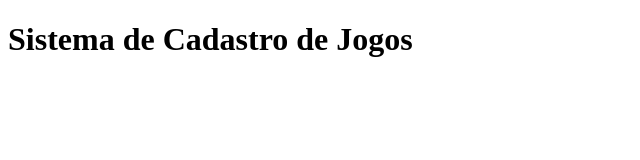
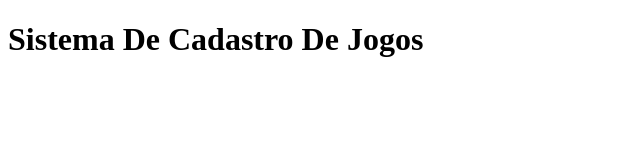
Before and after one commit to jorgeluisr-santos/sistema-de-cadastro-alura, a plain HTML site: page index.html in a window 1280 px wide. Shown: the whole page, without its empty margins (0-640 px from the left). Drawn offline with Linux system fonts and the light colour scheme.

Commit message:
Atualização

```diff
--- a/index.html
+++ b/index.html
@@ -7,6 +7,6 @@
     <title>Meus Jogos</title>
 </head>
 <body>
-    <H1>Sistema de Cadastro de Jogos</H1>
+    <H1>Sistema De Cadastro De Jogos</H1>
 </body>
 </html>
```
